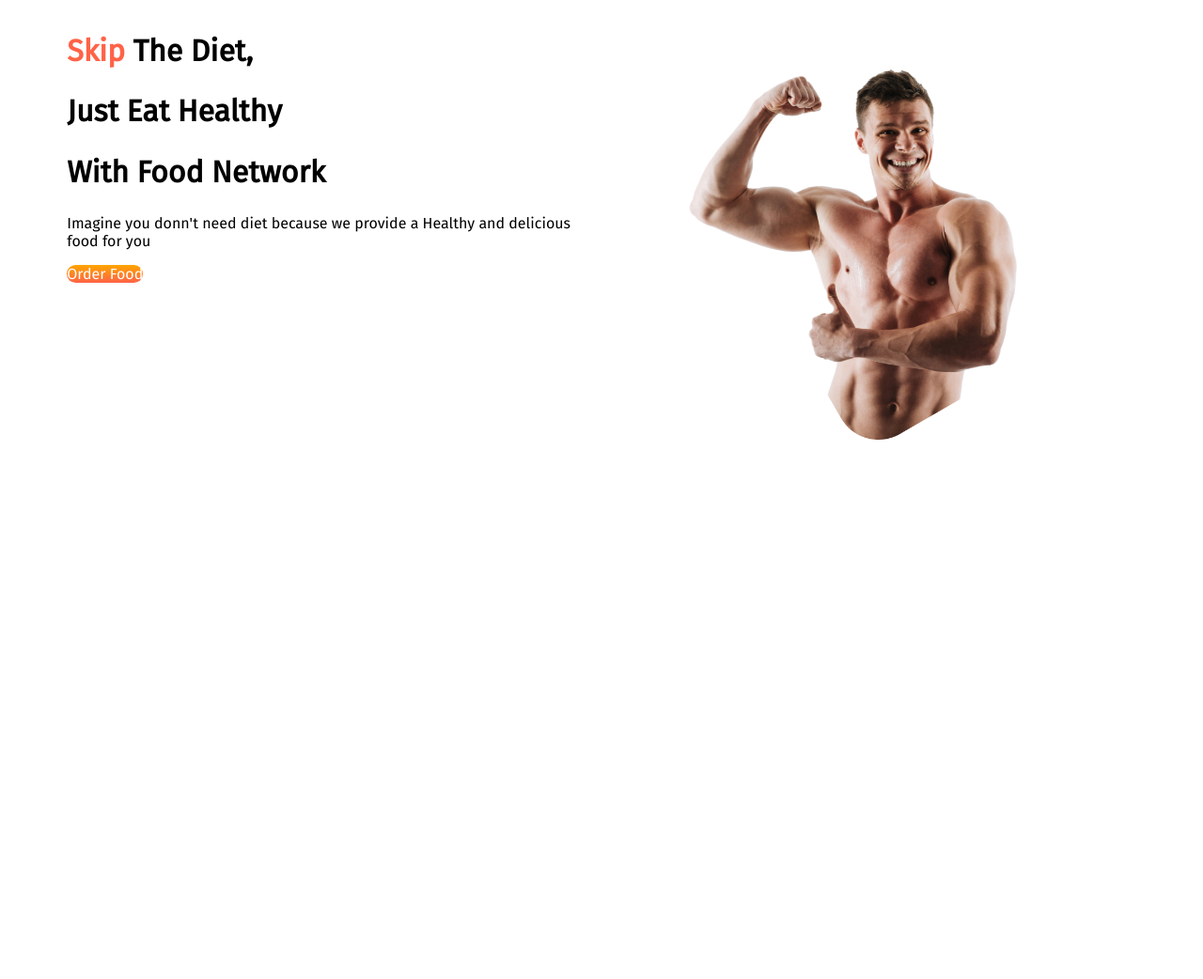
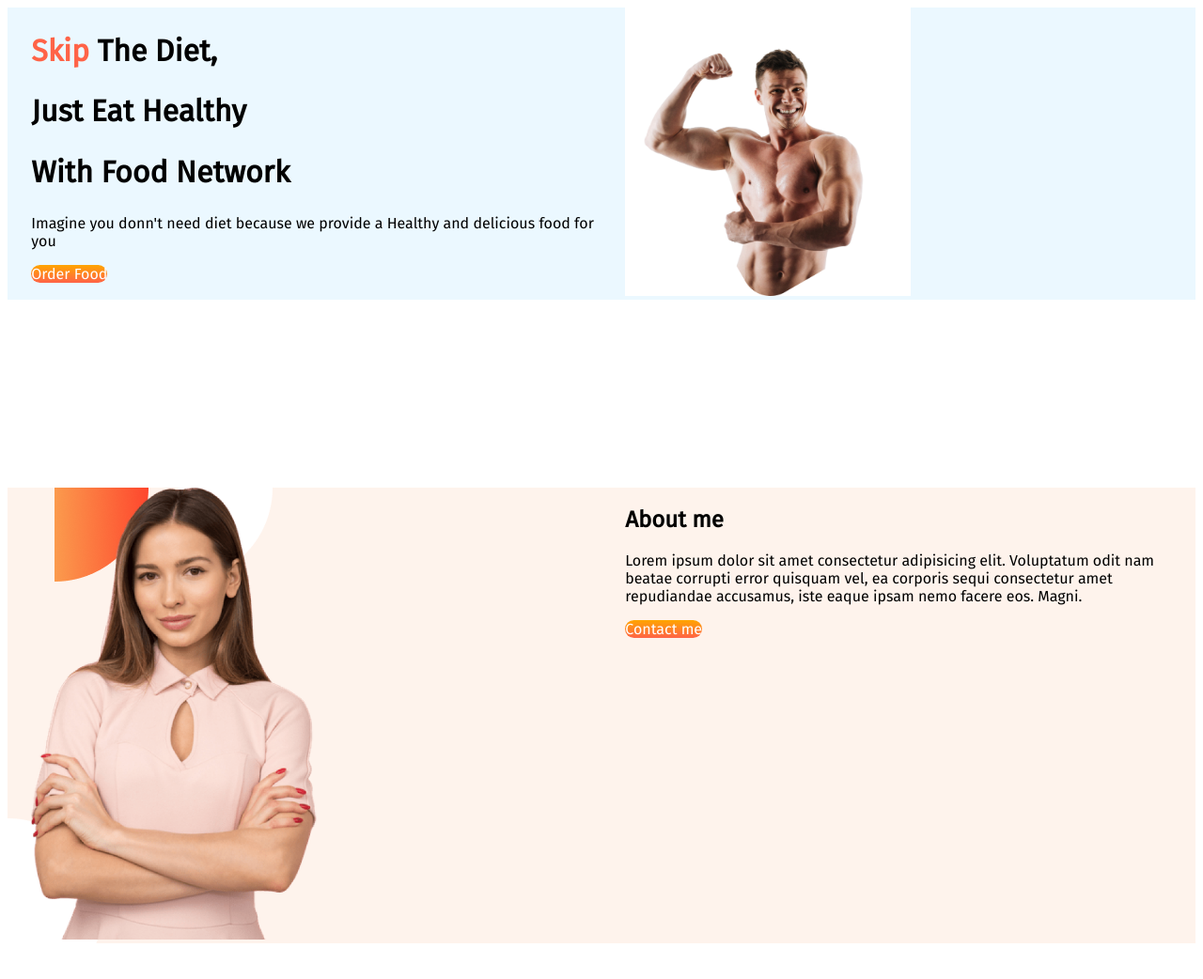
Before and after one commit to farzanayesmin87/eat-healthy, a plain HTML site: page index.html in a window 1280 px wide. Shown: the whole page at 94% size. Before the commit the page ends 800 px from the top, so only its background shows below. Drawn offline with Linux system fonts and the light colour scheme.

Commit message:
about me added

```diff
--- a/index.html
+++ b/index.html
@@ -12,7 +12,7 @@
     <link rel="stylesheet" href="style.css">
 </head>
 <body>
-    <section>
+    <section class="eat-healthy">
         <div class="half-width">
 <h1><span class="tomato-color">Skip</span> The Diet,</h1>
 <h1>Just Eat Healthy</h1>
@@ -25,5 +25,16 @@
         </div>
 
     </section>
+    <section class="about-me">
+        <div class="half-width">
+            <img src="images/Person Image.png" alt="">
+        </div>
+         <div class="half-width">
+            <h2>About me</h2>
+            <p>Lorem ipsum dolor sit amet consectetur adipisicing elit. Voluptatum odit nam beatae corrupti error quisquam vel, ea corporis sequi consectetur amet repudiandae accusamus, iste eaque ipsam nemo facere eos. Magni.</p>
+            <a class="link-button" target="_blank" href="https://www.farzanaahmedbd.com/"> Contact me</a>
+         </div>
+
+    </section>
 </body>
 </html>
--- a/style.css
+++ b/style.css
@@ -10,13 +10,15 @@ h1{
 }
 section{
     display: flex;
+    margin-bottom: 200px;
 }
 .half-width{
     width: 50%;
-    padding-left: 5%;
+    padding-left: 2%;
 }
 .half-width img{
-    width: 80%;
+    width: 50%;
+
 }
 .link-button{
     text-decoration: none;
@@ -27,3 +29,12 @@ section{
     border-radius: 50px;
 
 }
+.eat-healthy{
+    background-image: url(images/Frame\ 57.jpg);
+    background-position: left;
+    background-repeat: no-repeat;
+}
+.about-me{
+    background-image: url(images/7.png);
+    background-repeat: no-repeat;
+}
```
Also changed, not shown: images/Frame 57.jpg (added), images/Group 8450.png (added).
